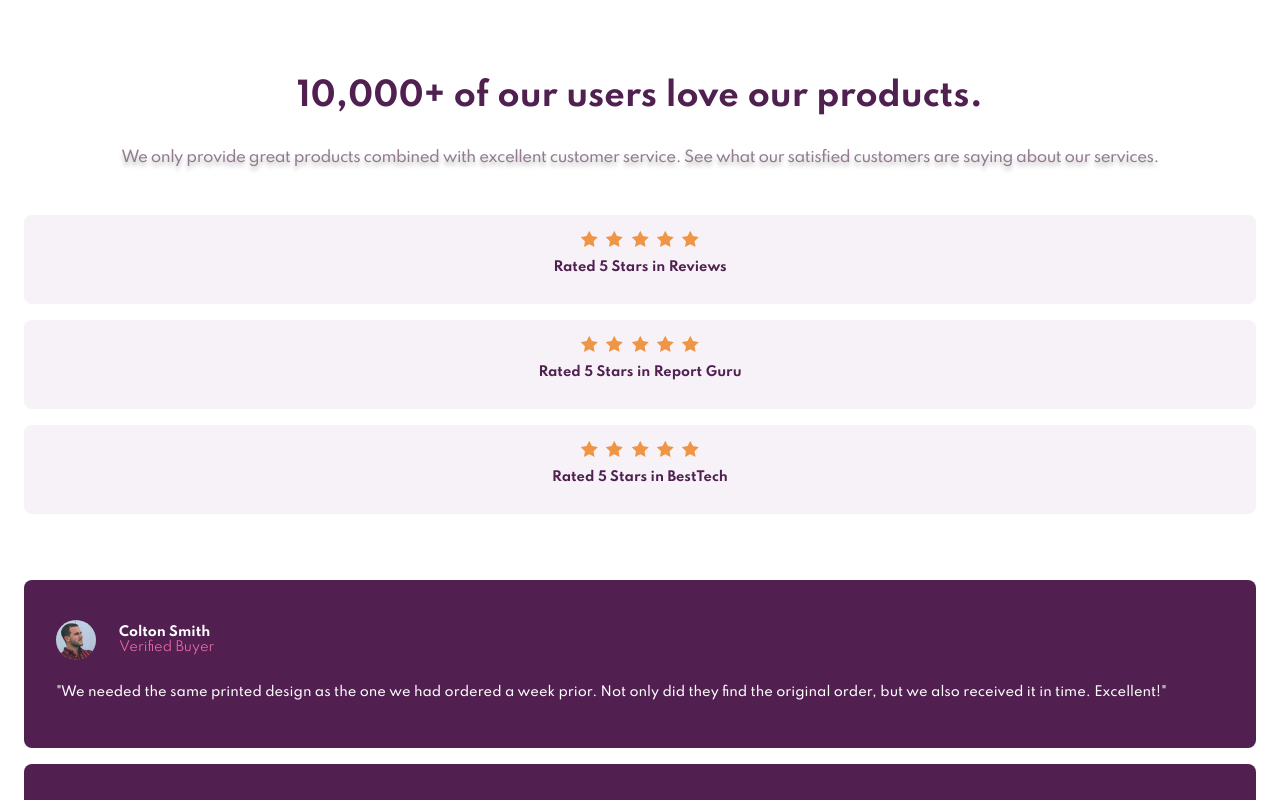
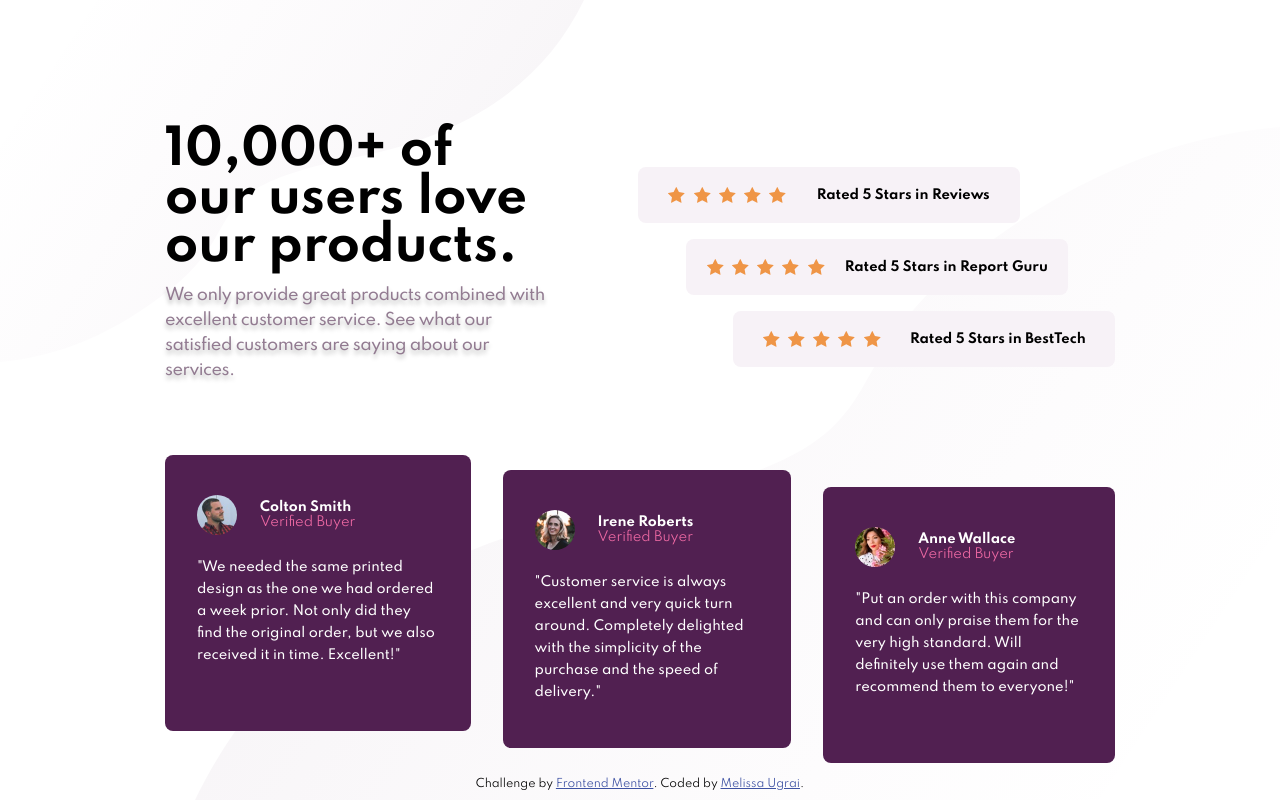
Before and after one commit to Teddiurssa/FM-Social-Proof, a plain HTML site: page index.html in a window 1280 px wide. Shown: the top 800 px of the page. Drawn offline with Linux system fonts and the light colour scheme.

Commit message:
Desktop design completed. Added media query to CSS. Updated HTML to work for what was needed

```diff
--- a/index.html
+++ b/index.html
@@ -5,19 +5,17 @@
   <meta charset="UTF-8" />
   <meta name="viewport" content="width=device-width, initial-scale=1.0" />
   <!-- displays site properly based on user's device -->
-
   <link rel="icon" type="image/png" sizes="32x32" href="./images/favicon-32x32.png" />
-
   <title>Frontend Mentor | Social proof section</title>
   <!-- Google Fonts link -->
   <link href="https://fonts.googleapis.com/css2?family=Spartan:wght@400;500;700&display=swap" rel="stylesheet">
   <!-- Style sheet  -->
   <link rel="stylesheet" href="./style.css" type="text/css">
-
 </head>
 
 <body>
   <!-- Heading Section -->
+  <div class="desktop-layout">
     <section class="heading">
       <h1>10,000+ of our users love our products.</h1>
       <p>We only provide great products combined with excellent customer service.
@@ -28,7 +26,7 @@
     <!-- Ratings Section-->
     <section class="ratings">
       <!-- Box 1-->
-    <div class="rating-box">
+      <div class="rating-box ratebox1">
         <span class="rating-stars">
           <img src="./images/icon-star.svg" alt="">
           <img src="./images/icon-star.svg" alt="">
@@ -39,7 +37,7 @@
         <p>Rated 5 Stars in Reviews</p>
       </div>
       <!-- Box 2-->
-    <div class="rating-box">
+      <div class="rating-box ratebox2">
         <span class="rating-stars">
           <img src="./images/icon-star.svg" alt="">
           <img src="./images/icon-star.svg" alt="">
@@ -62,10 +60,11 @@
       </div>
     </section>
     <!-- Testimonials Section -->
+  </div>
+  <section class="testimonials">
 
-  <section class="testimonials">
     <!-- card 1-->
-    <div class="test-card">
+    <div class="test-card testbox1">
       <span class="test-img">
         <img src="./images/image-colton.jpg" alt="">
         <p class="test-name">Colton Smith
@@ -79,7 +78,7 @@
     </div>
 
     <!-- Card 2-->
-    <div class="test-card">
+    <div class="test-card testbox2">
       <span class="test-img">
         <img src="./images/image-irene.jpg" alt="">
         <p class="test-name">Irene Roberts
@@ -92,7 +91,7 @@
     </div>
 
     <!-- Card 3-->
-    <div class="test-card">
+    <div class="test-card testbox3">
       <span class="test-img">
         <img src="./images/image-anne.jpg" alt="">
         <p class="test-name">Anne Wallace
@@ -105,12 +104,12 @@
     </div>
 
   </section>
+
   <footer>
     <div class="attribution">
       Challenge by
       <a href="https://www.frontendmentor.io?ref=challenge" target="_blank">Frontend Mentor</a>. Coded by <a
-        href="#">Your
-        Name Here</a>.
+        href="https://www.linkedin.com/in/melissaugrai/">Melissa Ugrai</a>.
     </div>
   </footer>
 </body>
--- a/style.css
+++ b/style.css
@@ -1,11 +1,12 @@
 /*=== Base Styles ===*/
-
-
+html {
+    background-image: url(./images/bg-pattern-top-mobile.svg), url(./images/bg-pattern-bottom-mobile.svg);
+    background-repeat: no-repeat;
+    background-position: top left, bottom right;
+}
 
 body {
     font-family: 'Spartan', sans-serif;
-    color: hsl(300, 43%, 22%);
-    font-size: 15px;
     margin: 80px 24px;
 }
 
@@ -14,7 +15,7 @@ body {
     display: flex;
     flex-direction: column;
     text-align: center;
-    margin-bottom: 30px;
+    margin-bottom: 40px;
 }
 
 h1 {
@@ -31,6 +32,7 @@ h1 {
     letter-spacing: -0.5px;
     color: #927B91;
     text-shadow: 0px 4px 4px rgba(0, 0, 0, 0.25);
+    margin: 0;
 }
 
 /*=== Rating Section ===*/
@@ -63,6 +65,8 @@ h1 {
     font-size: 13px;
     font-weight: 700;
     line-height: 15px;
+    margin-bottom: 0;
+    margin-top: 16px;
 }
 
 /*=== Testimonials Section ===*/
@@ -121,3 +125,95 @@ h1 {
 .attribution a {
     color: hsl(228, 45%, 44%);
 }
+
+/*=== Media Queries ===*/
+
+@media only screen and (min-width: 950px) {
+
+    /*=== Base Styles ===*/
+    html {
+        background-image: url(./images/bg-pattern-top-desktop.svg), url(./images/bg-pattern-bottom-desktop.svg);
+        background-position: top left, bottom right;
+        height: 100vh;
+    }
+
+    body {
+        margin: 0 165px;
+    }
+
+    .desktop-layout {
+        display: flex;
+        justify-content: space-between;
+        margin-bottom: 72px;
+        margin-top: 127px;
+    }
+
+    /*=== Heading Section ===*/
+    .heading {
+        width: 40%;
+        text-align: left;
+        margin: 0;
+    }
+
+    h1 {
+        font-size: 48px;
+        line-height: 48px;
+        margin-bottom: 12px;
+    }
+
+    /*=== Rating Section ===*/
+    .ratings {
+        width: 49%;
+        margin: 0;
+        justify-content: flex-end;
+        align-items: flex-end;
+    }
+
+    .rating-box {
+        flex-direction: row;
+        justify-content: space-evenly;
+
+        padding: 20px 0;
+        width: 82%;
+    }
+
+    .ratebox1 {
+        margin-right: 95px;
+    }
+
+    .ratebox2 {
+        margin-right: 47px
+    }
+
+    .ratings .rating-box p {
+        margin-top: 0;
+    }
+
+    /*=== Testimonials Section ===*/
+    .testimonials {
+        flex-direction: row;
+        width: 100%;
+    }
+
+    .test-card {
+        margin-bottom: 0;
+        margin-right: 16px;
+        margin-left: 16px;
+    }
+
+    .testbox1 {
+        margin-bottom: 32px;
+        margin-left: 0;
+    }
+
+    .testbox2 {
+        margin-top: 15px;
+        margin-bottom: 15px;
+    }
+
+    .testbox3 {
+        margin-top: 32px;
+        margin-right: 0
+    }
+
+}
```
Lines whose indentation alone changed are shown as unchanged.
